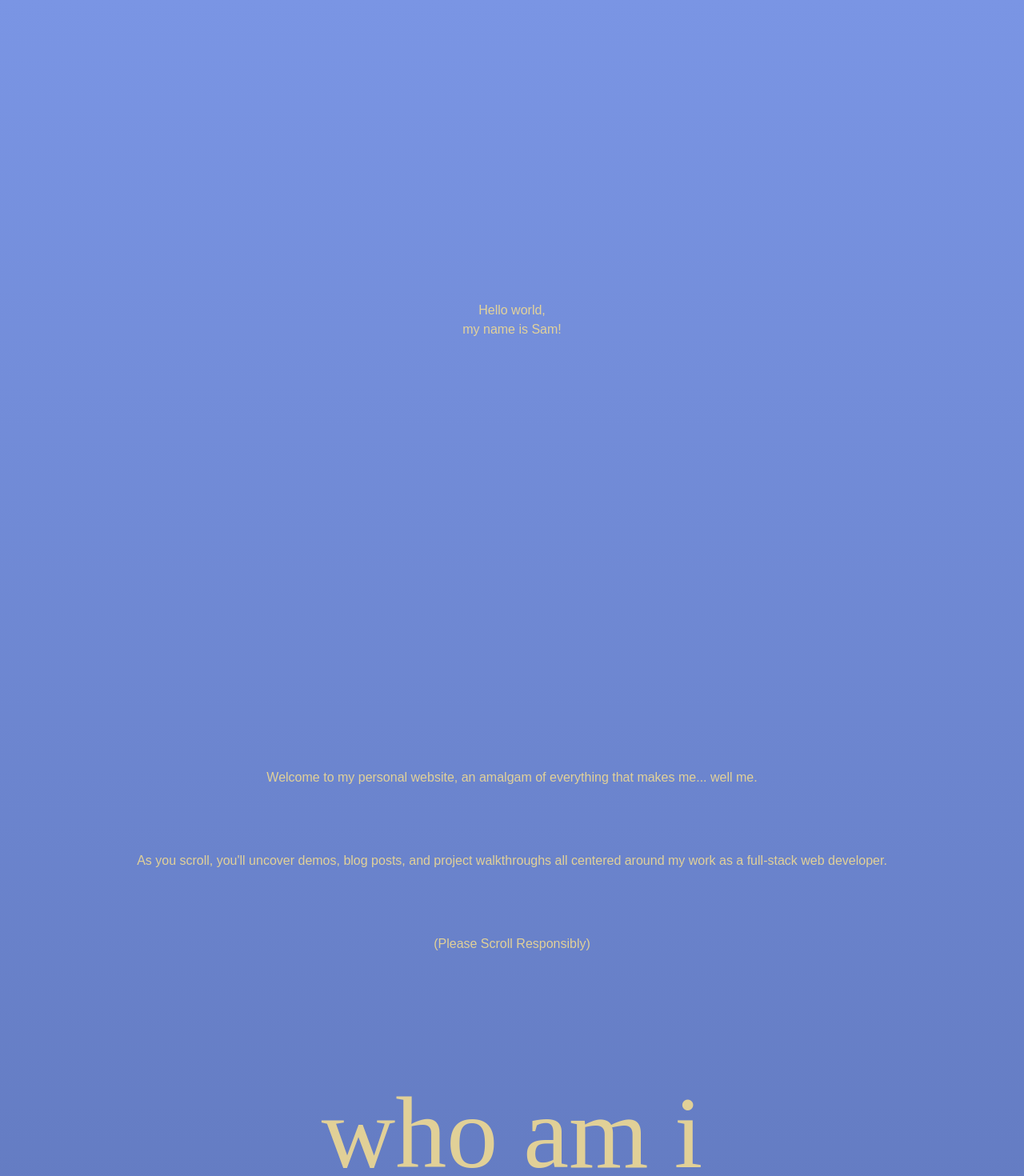
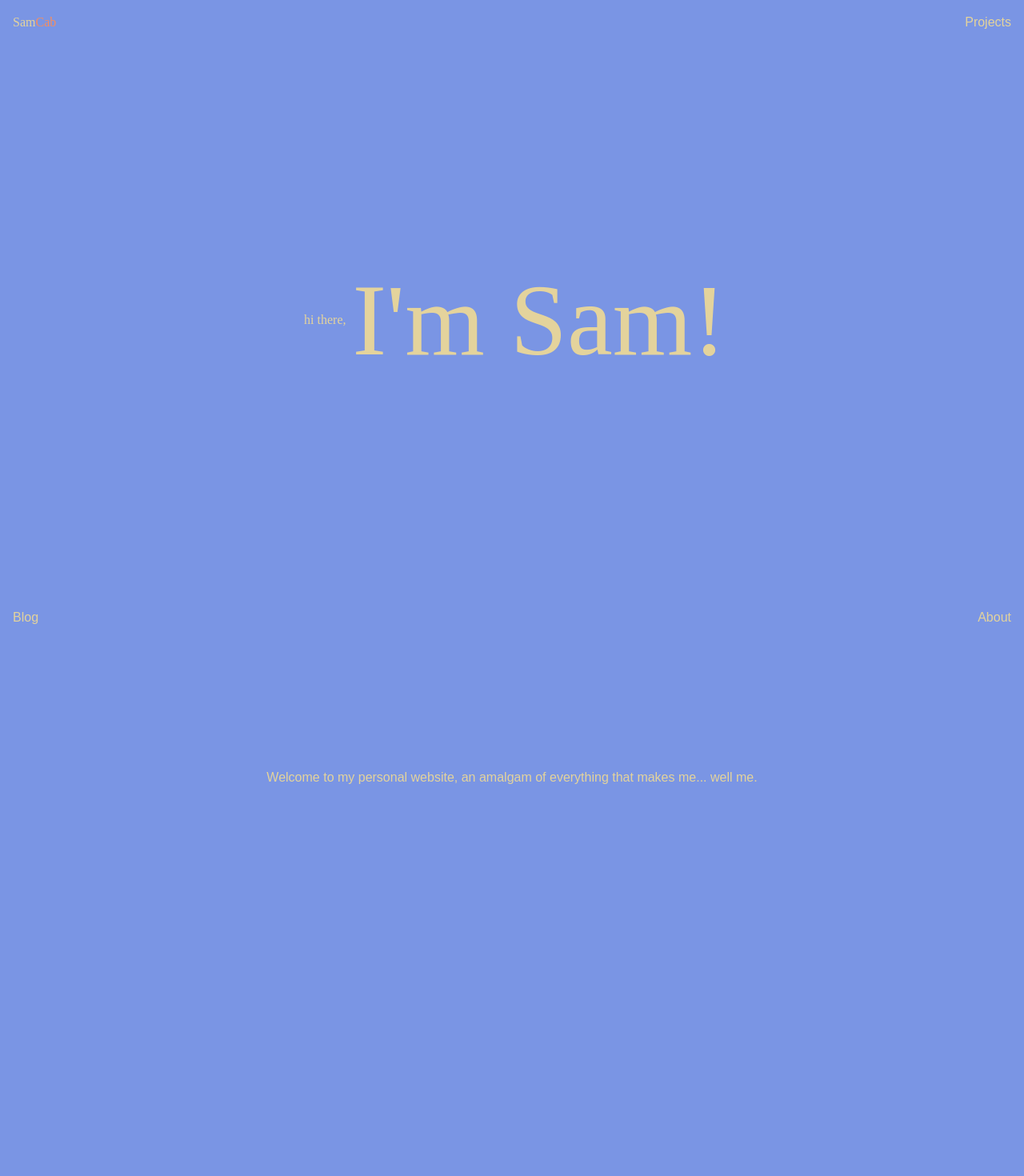
Before and after one commit to samanthacabrera/portfolio, a React (Create React App) app: page / in a window 1280 px wide. Shown: the top 1470 px of the page at 80% size. Built offline with nearby package versions, Linux system fonts and the light colour scheme; no server answers.

Commit message:
changed navbar

```diff
--- a/src/App.js
+++ b/src/App.js
@@ -3,7 +3,6 @@ import { BrowserRouter as Router, Route, Switch } from "react-router-dom";
 import ProgressBar from './Progress';
 import Navbar from './Navbar';
 import Hero from './Hero';
-import Welcome from './Welcome';
 import Skills from './Skills';
 import Intro from './Intro';
 import Projects from './Projects';
@@ -32,7 +31,6 @@ function App() {
         <Switch>
           <Route exact path="/">
             <Hero />
-            <Welcome />
             <Intro />
             <Projects />
             <Skills />
--- a/src/Hero.js
+++ b/src/Hero.js
@@ -2,12 +2,10 @@ import React from "react";
 
 function Hero() {
   return (
-    <div className="w-screen h-screen flex items-center justify-center">
-      <h1>
-        Hello world, <br />
-        my name is Sam!
-      </h1>
-    </div>
+    <div id="hero" className="w-screen h-screen flex items-center justify-center" >
+      <p className="p-2">hi there,</p>
+      <p className="text-9xl">I'm Sam!</p>
+    </div >
   );
 }
 
--- a/src/Intro.js
+++ b/src/Intro.js
@@ -3,6 +3,7 @@ import React from "react";
 function Intro() {
   return (
     <div className="space-y-20 md:m-40 m-12">
+      <p className="h-screen text-center">Welcome to my personal website, an amalgam of everything that makes me... well me. </p>
       <h2 className="subHeading lowercase md:text-9xl text-7xl">Who am I</h2>
       <p> I am a full-stack software engineer based in Denver. I am dedicated to driving positive change and making
         meaningful contributions to our digital world. </p>
--- a/src/Navbar.js
+++ b/src/Navbar.js
@@ -3,14 +3,14 @@ import { FontAwesomeIcon } from '@fortawesome/react-fontawesome';
 import { faLinkedin, faGithub, faCodepen, faSpotify } from '@fortawesome/free-brands-svg-icons';
 
 const Navbar = () => {
-  const [showNavbar, setShowNavbar] = useState(false);
+  const [showFooter, setShowFooter] = useState(false);
 
   useEffect(() => {
     const handleScroll = () => {
-      if (window.scrollY > window.innerHeight * 0.75) {
-        setShowNavbar(true);
+      if (window.scrollY > window.innerHeight * 0.5) {
+        setShowFooter(true);
       } else {
-        setShowNavbar(false);
+        setShowFooter(false);
       }
     };
 
@@ -21,15 +21,24 @@ const Navbar = () => {
     };
   }, []);
 
-  // Add the 'fixed' class if the navbar should be fixed to the top of the screen
-
-  const navbarClass = `navbar ${showNavbar ? 'opacity-1' : 'opacity-0'} fixed bottom-0 w-screen backdrop-blur-sm transition duration-300 ease-in-out`;
-
   return (
-    <nav className={navbarClass} >
-      <div className="flex flex-row items-center justify-between px-4">
-        <a id="homeIcon" href="/">Sam<span className="inline-block hover:rotate-6 hover:-translate-y-1 transition duration-300 ease-in-out"> Cab</span></a>
-        <div className="flex flex-row items-center space-x-20 py-2">
+    <>
+      <nav className="fixed inset-0 pointer-events-none">
+        <div className="pointer-events-auto absolute top-4 left-4">
+          <a id="homeIcon" href="/">Sam<span className="inline-block hover:rotate-6 hover:-translate-y-1 transition duration-300 ease-in-out"> Cab</span></a>
+        </div>
+        <div className="pointer-events-auto absolute top-4 right-4">
+          <a href="/projects">Projects</a>
+        </div>
+        <div className="pointer-events-auto absolute bottom-4 left-4">
+          <a href="/blog">Blog</a>
+        </div>
+        <div className="pointer-events-auto absolute bottom-4 right-4">
+          <a href="/about">About</a>
+        </div>
+      </nav>
+      <footer className={`fixed max-w-fit bottom-4 rounded-full backdrop-blur-sm inset-x-1/2 transition-opacity duration-500 ease-in-out ${showFooter ? 'opacity-100' : 'opacity-0 hidden'}`}>
+        <div className="flex justify-center items-center space-x-8 py-2 px-4">
           <a href="https://linkedin.com/in/samcabreraa" target="_blank" rel="noopener noreferrer" className="icon-link hover:-translate-y-1 transition duration-300 ease-in-out">
             <FontAwesomeIcon icon={faLinkedin} size="2x" />
           </a>
@@ -43,9 +52,8 @@ const Navbar = () => {
             <FontAwesomeIcon icon={faSpotify} size="2x" />
           </a>
         </div>
-        <a href="/about">About</a>
-      </div>
-    </nav>
+      </footer>
+    </>
   );
 };
 
--- a/src/Welcome.js
+++ /dev/null
@@ -1,14 +0,0 @@
-import React from "react";
-
-function Welcome() {
-    return (
-        <div className="space-y-20 md:m-40 m-12">
-            <p>Welcome to my personal website, an amalgam of everything that makes me... well me. </p>
-            <p>As you scroll, you'll uncover demos, blog posts, and project walkthroughs all centered around my work as a
-                full-stack web developer.</p>
-            <p>(Please Scroll Responsibly)</p>
-        </div>
-    )
-}
-
-export default Welcome;
--- a/src/index.css
+++ b/src/index.css
@@ -10,17 +10,19 @@ body {
   scroll-behavior: smooth;
   -webkit-font-smoothing: antialiased;
   -moz-osx-font-smoothing: grayscale;
-  text-align: center;
-  background-image: linear-gradient(#7a95e4, #324376);
+  background-color: #7a95e4;
   color: #f5dd90dc;
 }
 .subHeading {
   font-family: "Karrik";
 }
-.content {
+#hero {
   font-family: "Bolota";
 }
 
+#homeIcon {
+  font-family: "Karrik";
+}
 #homeIcon span {
   color: #f68e5f;
 }
```
